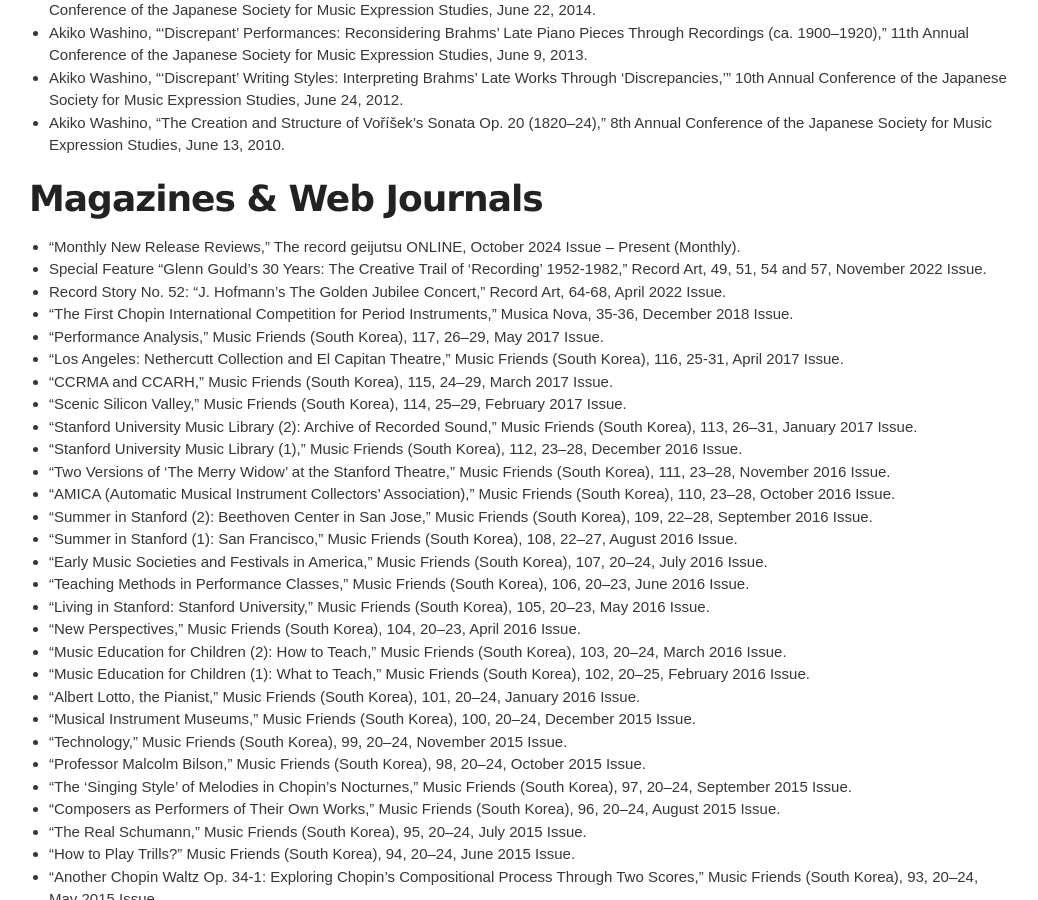
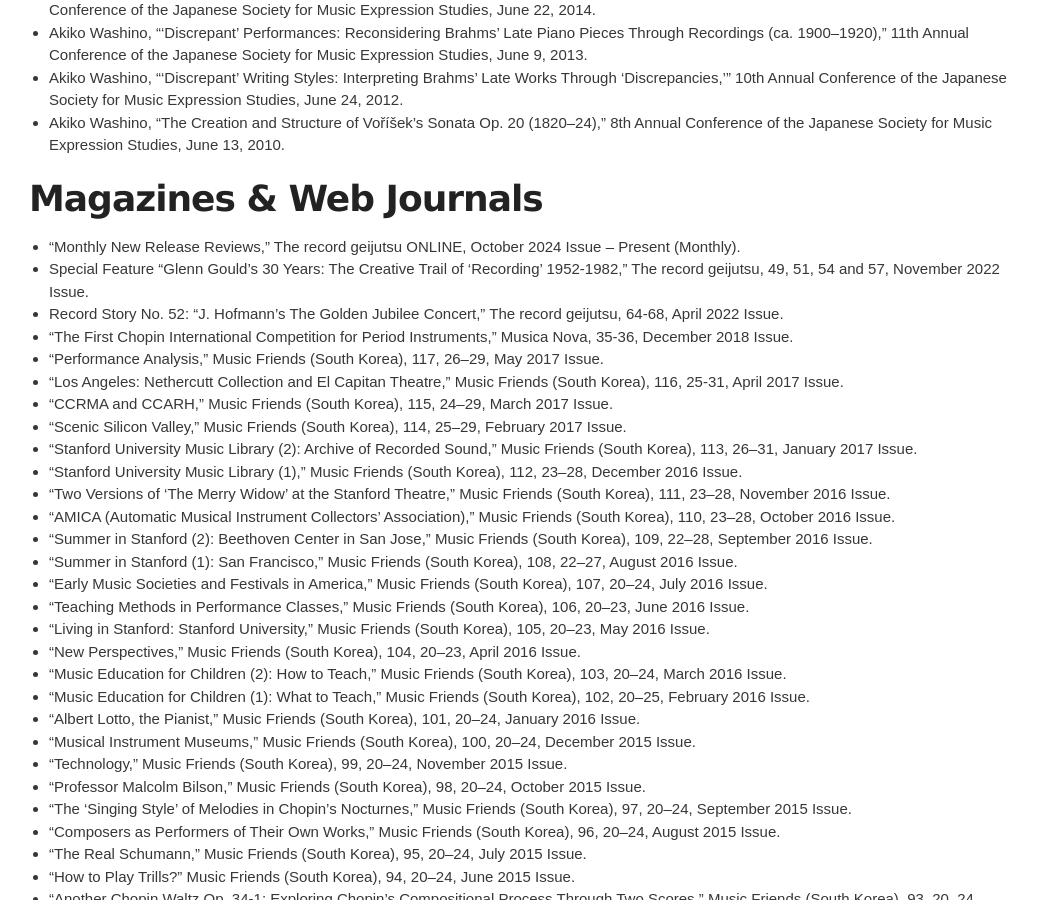
Before and after one commit to akikowashino/akikowashino.github.io, a Jekyll site: the page built from index-en.md, in a window 1280 px wide and 900 px high, scrolled down 2754 px. Shown: the whole window, without its empty margins (121-1159 px from the left). Built offline with Jekyll 4.4.1, drawn with Linux system fonts in a browser that asks for light colours.

Commit message:
Update index-en.md

```diff
--- a/index-en.md
+++ b/index-en.md
@@ -79,8 +79,8 @@
 
 # Magazines & Web Journals
 * "Monthly New Release Reviews," The record geijutsu ONLINE, October 2024 Issue – Present (Monthly).
-* Special Feature "Glenn Gould's 30 Years: The Creative Trail of ‘Recording’ 1952-1982," Record Art, 49, 51, 54 and 57, November 2022 Issue.
-* Record Story No. 52: "J. Hofmann’s The Golden Jubilee Concert," Record Art, 64-68, April 2022 Issue.
+* Special Feature "Glenn Gould's 30 Years: The Creative Trail of ‘Recording’ 1952-1982," The record geijutsu, 49, 51, 54 and 57, November 2022 Issue.
+* Record Story No. 52: "J. Hofmann’s The Golden Jubilee Concert," The record geijutsu, 64-68, April 2022 Issue.
 * "The First Chopin International Competition for Period Instruments," Musica Nova, 35-36, December 2018 Issue.
 * "Performance Analysis," Music Friends (South Korea), 117, 26–29, May 2017 Issue.
 * "Los Angeles: Nethercutt Collection and El Capitan Theatre," Music Friends (South Korea), 116, 25-31, April 2017 Issue.
```
